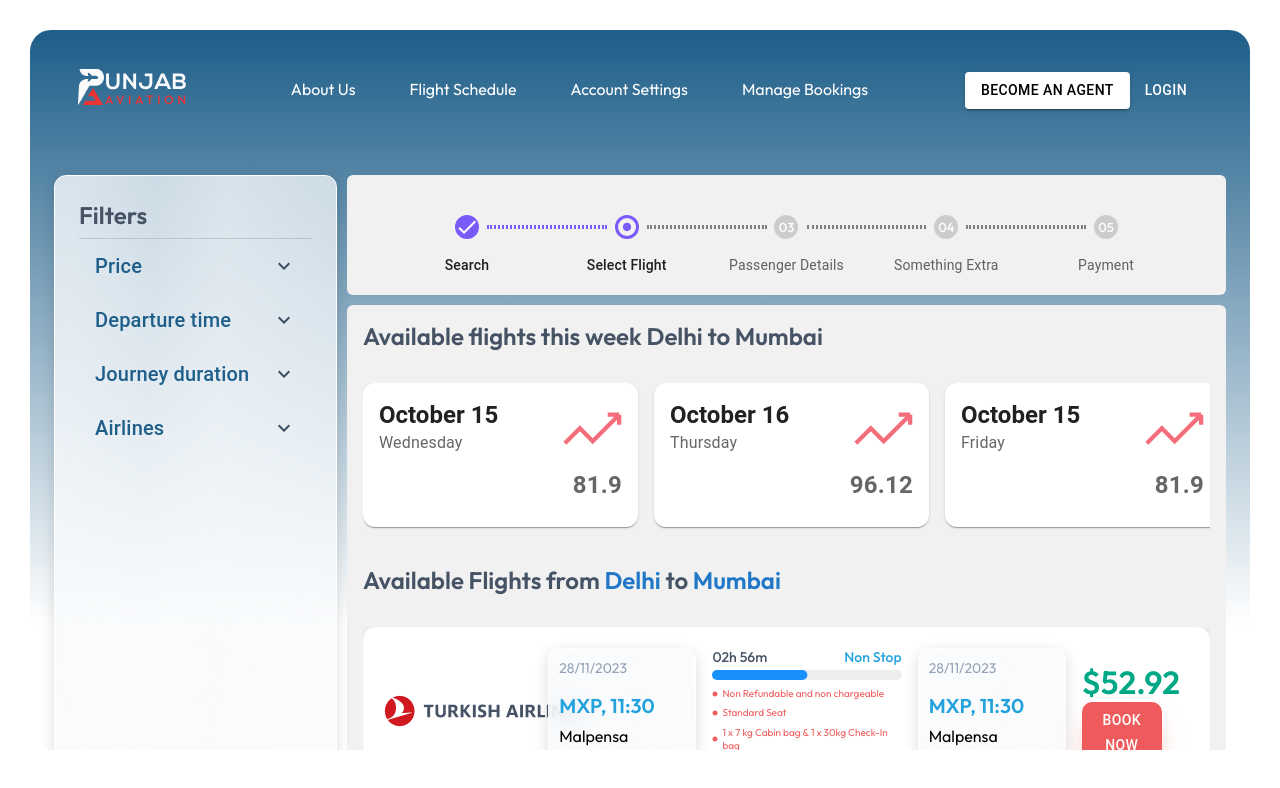
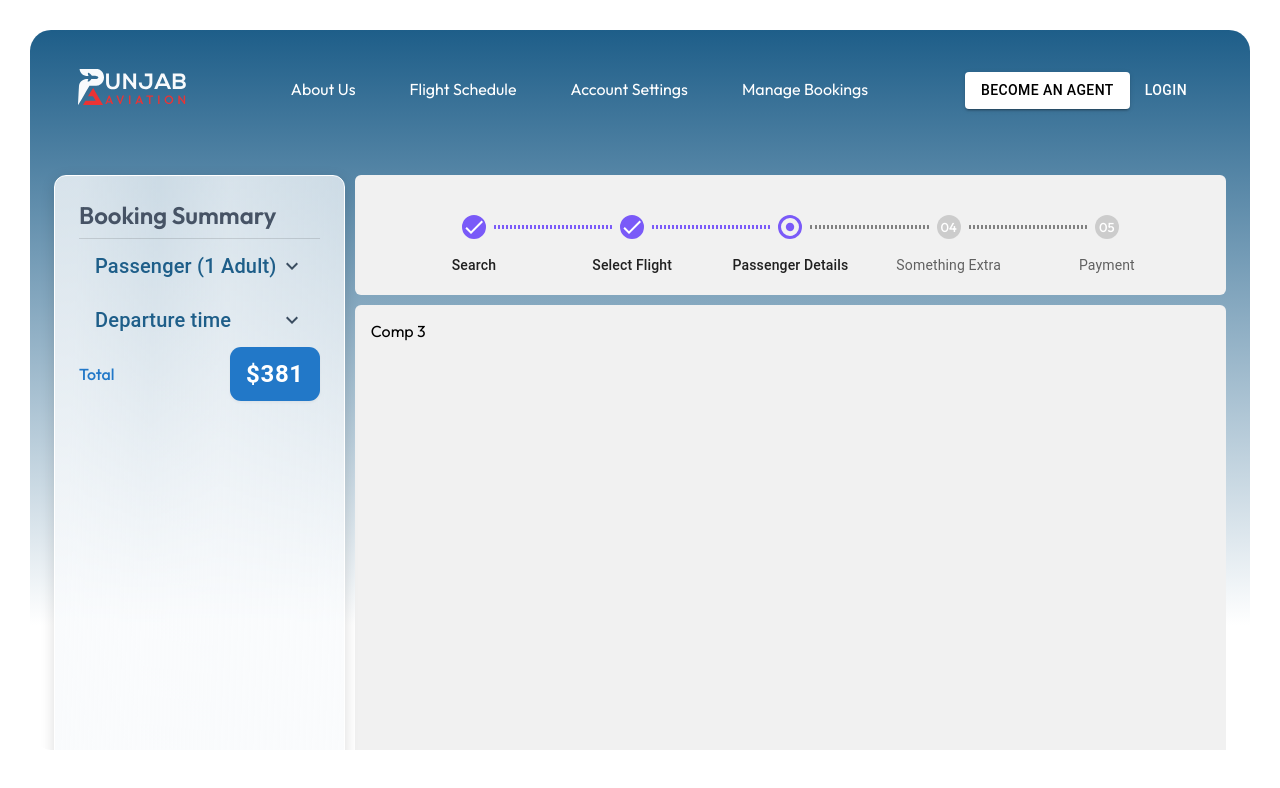
Before and after one commit to Mehmood11/bookingApp, a Next.js app: page /flight-details in a window 1280 px wide. Shown: the top 788 px of the page. Built offline with nearby package versions, Linux system fonts and the light colour scheme.

Commit message:
#comment

```diff
--- a/sections/flight-details/index.js
+++ b/sections/flight-details/index.js
@@ -29,7 +29,7 @@ const steps = [
 ];
 
 const FlightDetails = () => {
-  const [active, setActive] = useState(1);
+  const [active, setActive] = useState(2);
 
   const nextStepHandler = () => {
     setActive(active < steps.length - 1 ? active + 1 : 0);
--- a/sections/search-flight/index.js
+++ b/sections/search-flight/index.js
@@ -28,7 +28,7 @@ const SearchFlight = () => {
       from: null,
       to: null,
       ways: "",
-      date: new Date(),
+      date: new Date(12),
       WHCR: true,
       agent: false,
     },
```
